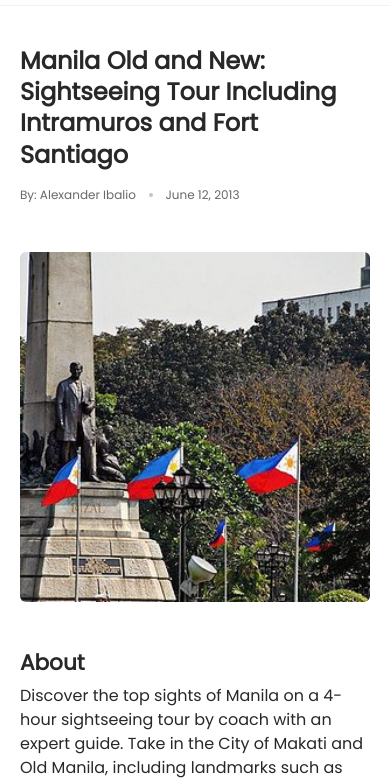
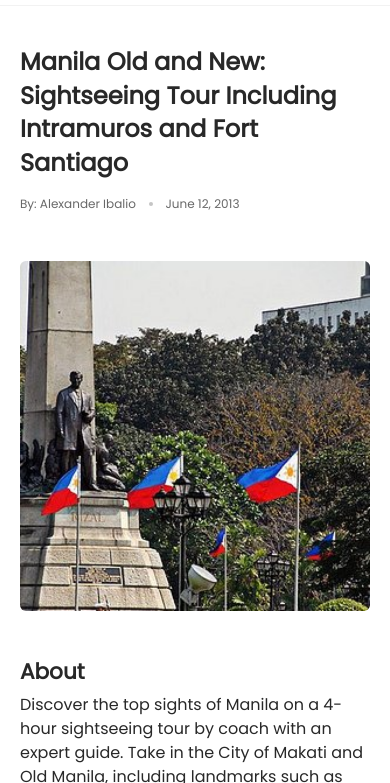
Before and after one commit to trietrade/trip-directory, a website: page details.html in a window 390 px wide. Shown: the part 61-844 px from the top of the page. Drawn offline with nearby package versions, Linux system fonts and the light colour scheme.

Commit message:
ui updates

```diff
--- a/sass/layouts/_article.scss
+++ b/sass/layouts/_article.scss
@@ -5,7 +5,6 @@
 
     @media (max-width: 564px) {
         font-size: 24px;
-        line-height: 1.3;
     }
 }
 
```
Also changed, not shown: css/style.min.css.
